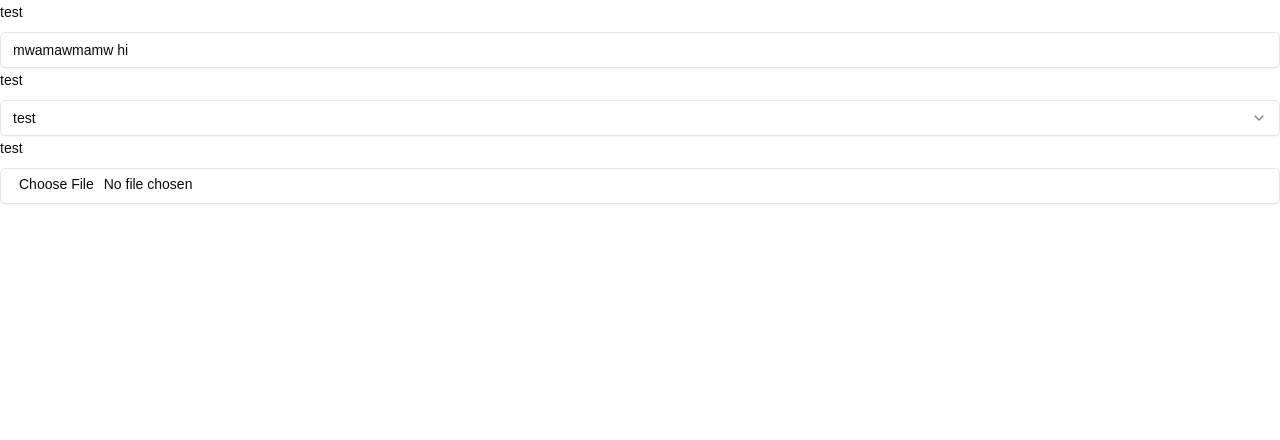
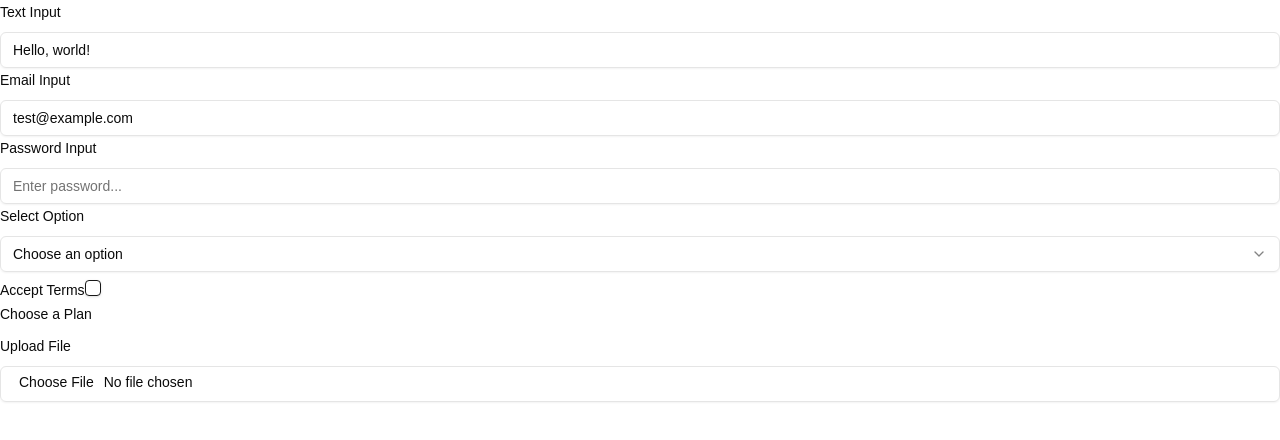
Before and after one commit to hdmGOAT/codelearnproject, a Next.js app in the folder frontend/: page /signup in a window 1280 px wide. Shown: the top 440 px of the page. Built offline with nearby package versions, Linux system fonts and the light colour scheme.

Commit message:
just need radio implementation now

```diff
--- a/frontend/app/signup/page.tsx
+++ b/frontend/app/signup/page.tsx
@@ -9,45 +9,61 @@ import * as z from "zod";
 const SignupPage = () => {
 const fields: Field[] = [
   {
-      name: "test",
-      label: "test",
-      type: "text" as "text",
-      placeholder: "test",
-      defaultValue: "mwamawmamw hi",
+    name: "textInput",
+    label: "Text Input",
+    type: "text",
+    placeholder: "Enter text...",
+    defaultValue: "Hello, world!",
   },
   {
-      name: "gay",
-      label: "test",
-      type: "select",
-      placeholder: "test",
-      options: [
-        {
-          label: "test",
-          value: "test",
+    name: "emailInput",
+    label: "Email Input",
+    type: "email",
+    placeholder: "Enter your email...",
+    defaultValue: "test@example.com",
   },
   {
-          label: "test",
-          value: "test",
+    name: "passwordInput",
+    label: "Password Input",
+    type: "password",
+    placeholder: "Enter password...",
+    defaultValue: "",
   },
   {
-          label: "test",
-          value: "test",
-        },
+    name: "selectInput",
+    label: "Select Option",
+    type: "select",
+    placeholder: "Choose an option",
+    options: [
+      { label: "Option 1", value: "option1" },
+      { label: "Option 2", value: "option2" },
+      { label: "Option 3", value: "option3" },
     ],
   },
   {
-      name: "bruh",
-      label: "test",
-      type: "file" as "file",
-      placeholder: "test",
+    name: "checkboxInput",
+    label: "Accept Terms",
+    type: "checkbox",
+    defaultValue: false,
+  },
+  {
+    name: "radioInput",
+    label: "Choose a Plan",
+    type: "radio",
     options: [
-        {
-          label: "test",
-          value: "test",
-        },
+      { label: "Basic", value: "basic" },
+      { label: "Premium", value: "premium" },
+      { label: "Enterprise", value: "enterprise" },
     ],
   },
+  {
+    name: "fileInput",
+    label: "Upload File",
+    type: "file",
+    placeholder: "Choose a file...",
+  },
 ];
+
 
   const SignupPageSchema = z.object({
     test: z.string().min(2, "tset"),
```
Lines whose indentation alone changed are shown as unchanged.
